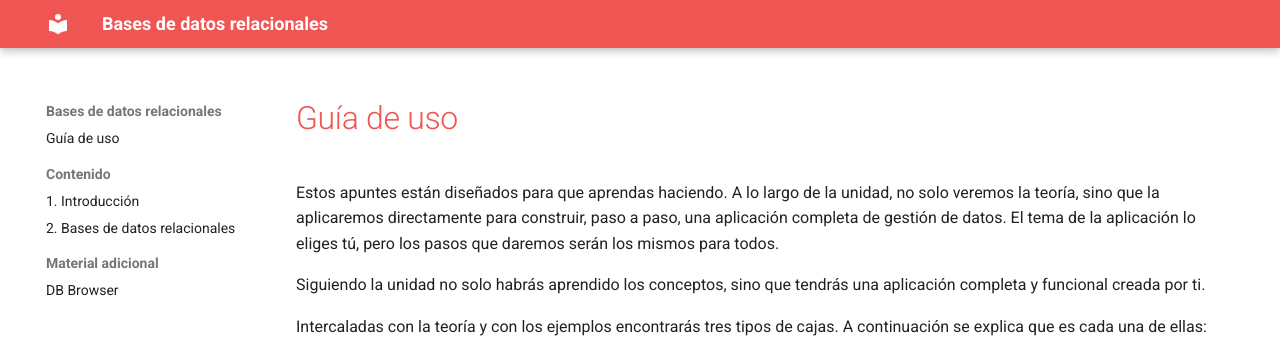
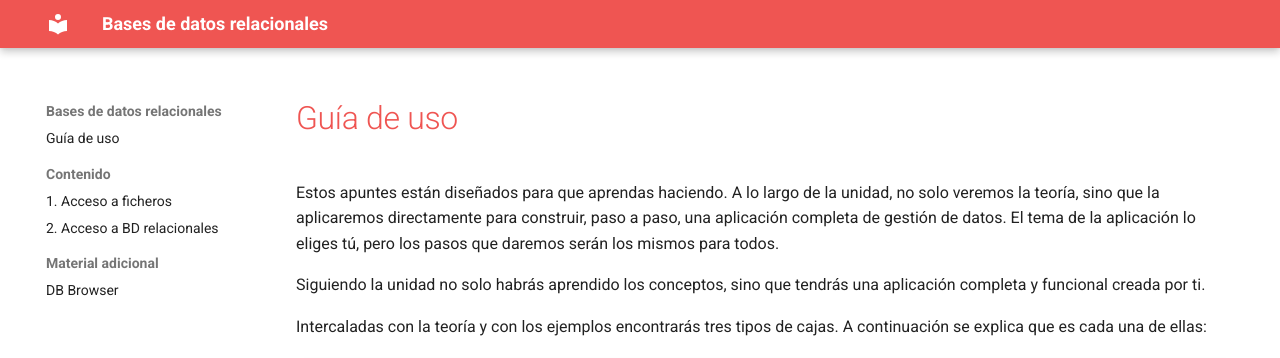
Before and after one commit to bpaterna/acceso_datos, an MkDocs documentation site: the page built from docs/index.md, in a window 1280 px wide. Shown: the top 358 px of the page. Built offline with MkDocs 1.6.1 and Material for MkDocs 9.7.7, drawn with Linux system fonts in a browser that asks for light colours.

Commit message:
Add files via upload

```diff
--- a/mkdocs.yml
+++ b/mkdocs.yml
@@ -19,8 +19,8 @@ theme:
 nav:
   - Guía de uso: 0_index.md
   - Contenido:
-    - 1. Introducción: 1_Ficheros.md
-    - 2. Bases de datos relacionales: 2_BD_relacionales.md
+    - 1. Acceso a ficheros: 1_Ficheros.md
+    - 2. Acceso a BD relacionales: 2_BD_relacionales.md
   - Material adicional:
     - DB Browser: db_browser_sqlite.md
 markdown_extensions:
```
